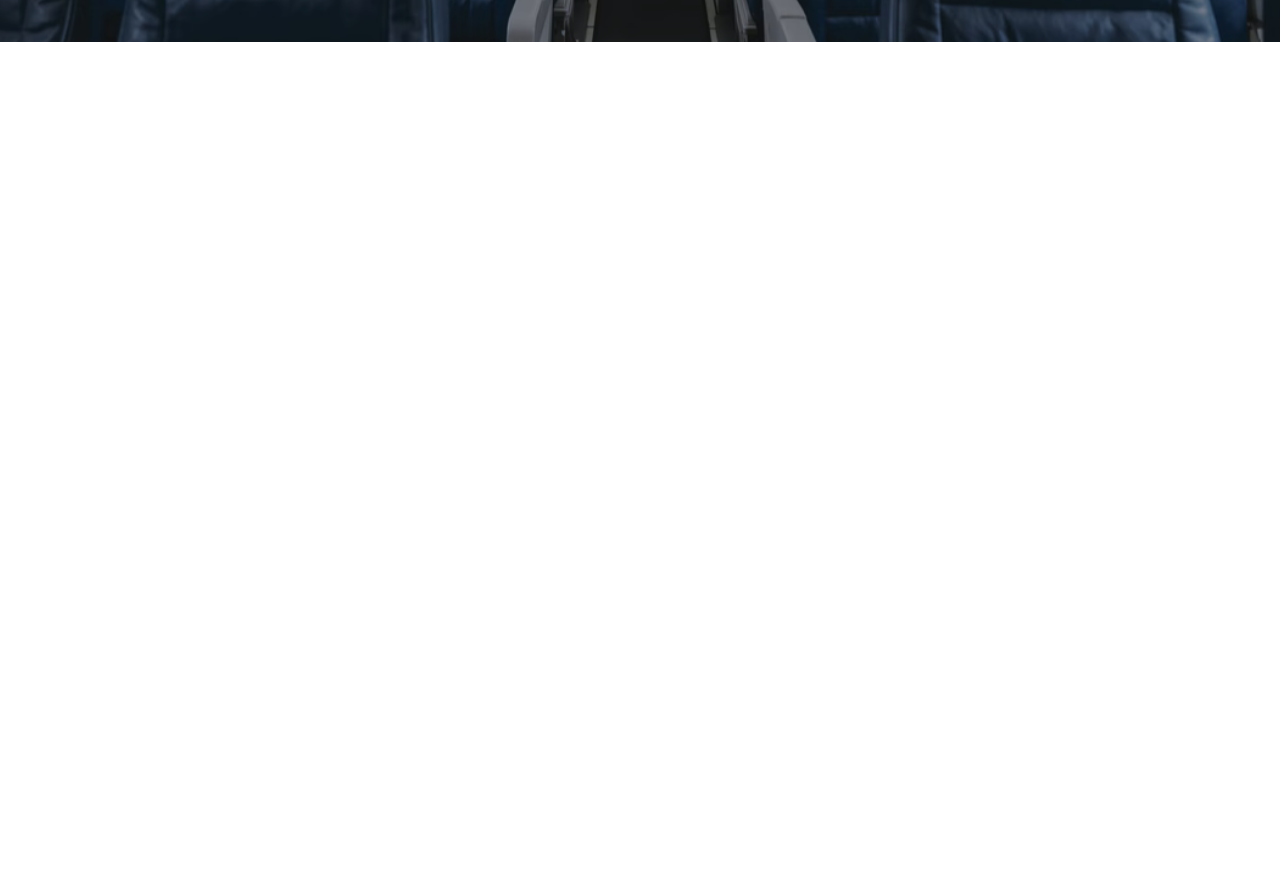
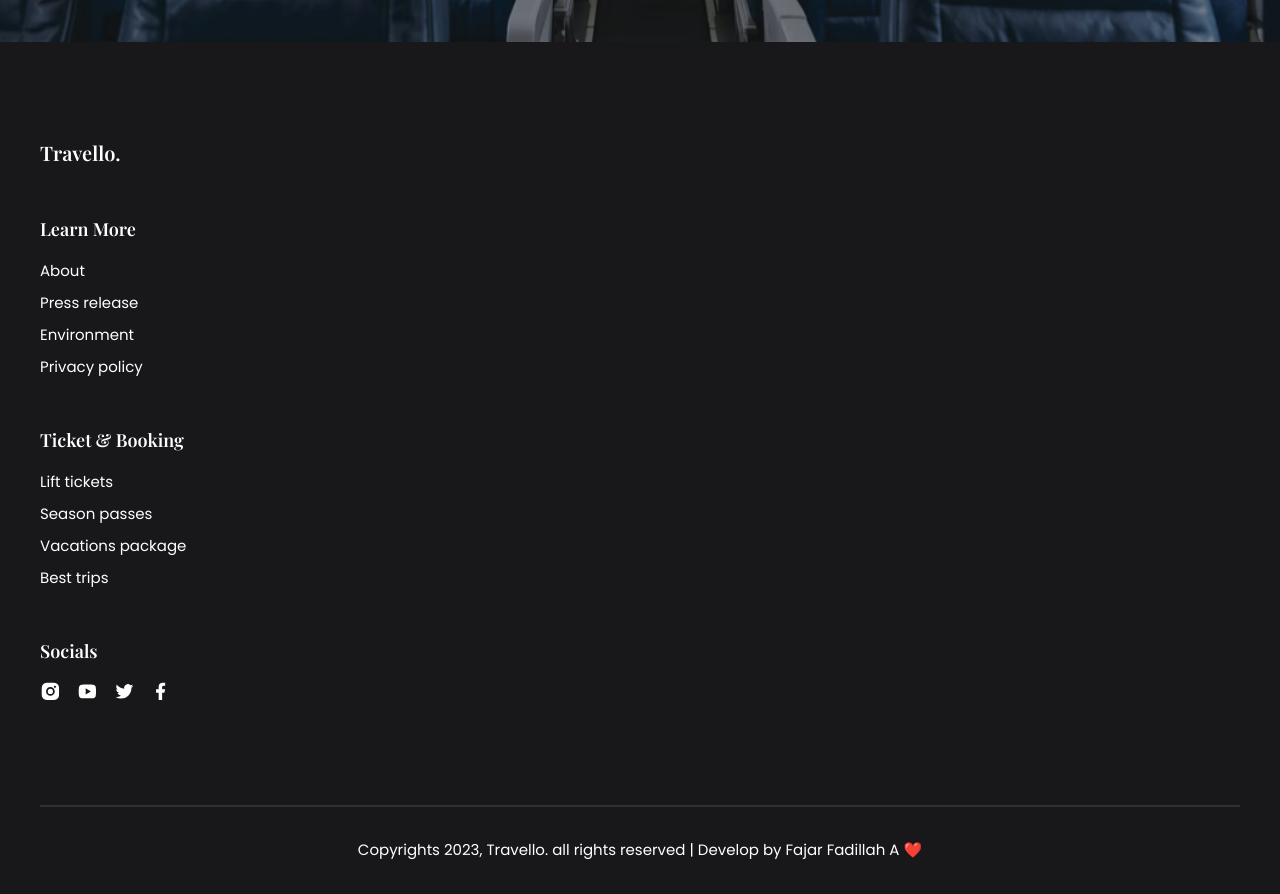
Before and after one commit to fajarfadillahh/travello-travel-agency-react-tailwind, a React (Vite) app: page / in a window 1280 px wide. Shown: the part 3620-4514 px from the top of the page. Before the commit the page ends 3726 px from the top, so only its background shows below. Built offline with nearby package versions, Linux system fonts and the light colour scheme.

Commit message:
create: Footer components

```diff
--- a/src/components/Callback.jsx
+++ b/src/components/Callback.jsx
@@ -9,7 +9,7 @@ import CallbackImg from "../assets/images/callback-img.png";
 
 export default function Callback() {
   return (
-    <section className="callback section">
+    <section className="callback pt-24">
       <div className="callback__wrapper relative flex h-[640px] items-center">
         <img
           src={CallbackImg}
--- /dev/null
+++ b/src/components/Footer.jsx
@@ -0,0 +1,123 @@
+import React from "react";
+import { Link } from "react-router-dom";
+
+// import icons
+import {
+  RiInstagramFill,
+  RiYoutubeFill,
+  RiTwitterFill,
+  RiFacebookFill,
+} from "react-icons/ri";
+
+export default function Footer() {
+  return (
+    <footer className="footer bg-zinc-900 pt-24 pb-8">
+      <div className="footer__container container grid gap-24">
+        <div className="footer__group grid items-start gap-12">
+          <div className="footer__content">
+            <Link
+              to="/"
+              className="footer__content-logo font-serif text-[20px] font-semibold text-white"
+            >
+              Travello.
+            </Link>
+          </div>
+
+          <div className="footer__content">
+            <h3 className="footer__content-title pb-4 font-serif text-[18px] font-semibold text-white">
+              Learn More
+            </h3>
+
+            <ul className="footer__content-list flex flex-col gap-2">
+              {[
+                ["About", "/about"],
+                ["Press release", "/press-release"],
+                ["Environment", "/environment"],
+                ["Privacy policy", "/privacy-policy"],
+              ].map(([title, url]) => (
+                <li key={url}>
+                  <Link
+                    to={url}
+                    className="footer__content-link text-[15px] text-white hover:text-blue-600 hover:underline"
+                  >
+                    {title}
+                  </Link>
+                </li>
+              ))}
+            </ul>
+          </div>
+
+          <div className="footer__content">
+            <h3 className="footer__content-title pb-4 font-serif text-[18px] font-semibold text-white">
+              Ticket & Booking
+            </h3>
+
+            <ul className="footer__content-list flex flex-col gap-2">
+              {[
+                ["Lift tickets", "/lift-tickets"],
+                ["Season passes", "/season-passes"],
+                ["Vacations package", "/vacations-package"],
+                ["Best trips", "/best-trips"],
+              ].map(([title, url]) => (
+                <li key={url}>
+                  <Link
+                    to={url}
+                    className="footer__content-link text-[15px] text-white hover:text-blue-600 hover:underline"
+                  >
+                    {title}
+                  </Link>
+                </li>
+              ))}
+            </ul>
+          </div>
+
+          <div className="footer__content">
+            <h3 className="footer__content-title pb-4 font-serif text-[18px] font-semibold text-white">
+              Socials
+            </h3>
+
+            <ul className="footer__content-socials flex w-max items-center gap-4">
+              <li>
+                <Link
+                  to="/"
+                  className="footer__content-icon inline-flex text-[1.3rem] text-white hover:text-blue-600"
+                >
+                  <RiInstagramFill />
+                </Link>
+              </li>
+              <li>
+                <Link
+                  to="/"
+                  className="footer__content-icon inline-flex text-[1.3rem] text-white hover:text-blue-600"
+                >
+                  <RiYoutubeFill />
+                </Link>
+              </li>
+              <li>
+                <Link
+                  to="/"
+                  className="footer__content-icon inline-flex text-[1.3rem] text-white hover:text-blue-600"
+                >
+                  <RiTwitterFill />
+                </Link>
+              </li>
+              <li>
+                <Link
+                  to="/"
+                  className="footer__content-icon inline-flex text-[1.3rem] text-white hover:text-blue-600"
+                >
+                  <RiFacebookFill />
+                </Link>
+              </li>
+            </ul>
+          </div>
+        </div>
+
+        <p className="footer__copy border-t-2 border-white/10 pt-8 text-center text-[15px] text-white">
+          Copyrights 2023, Travello. all rights reserved | Develop by Fajar
+          Fadillah A ❤️
+        </p>
+      </div>
+    </footer>
+  );
+}
--- a/src/pages/Home.jsx
+++ b/src/pages/Home.jsx
@@ -8,6 +8,7 @@ import Service from "../parts/HomePage/Service";
 import Destinations from "../parts/HomePage/Destinations";
 import Review from "../components/Review";
 import Callback from "../components/Callback";
+import Footer from "../components/Footer";
 
 export default function Home() {
   return (
@@ -19,6 +20,7 @@ export default function Home() {
       <Destinations />
       <Review />
       <Callback />
+      <Footer />
     </>
   );
 }
```
